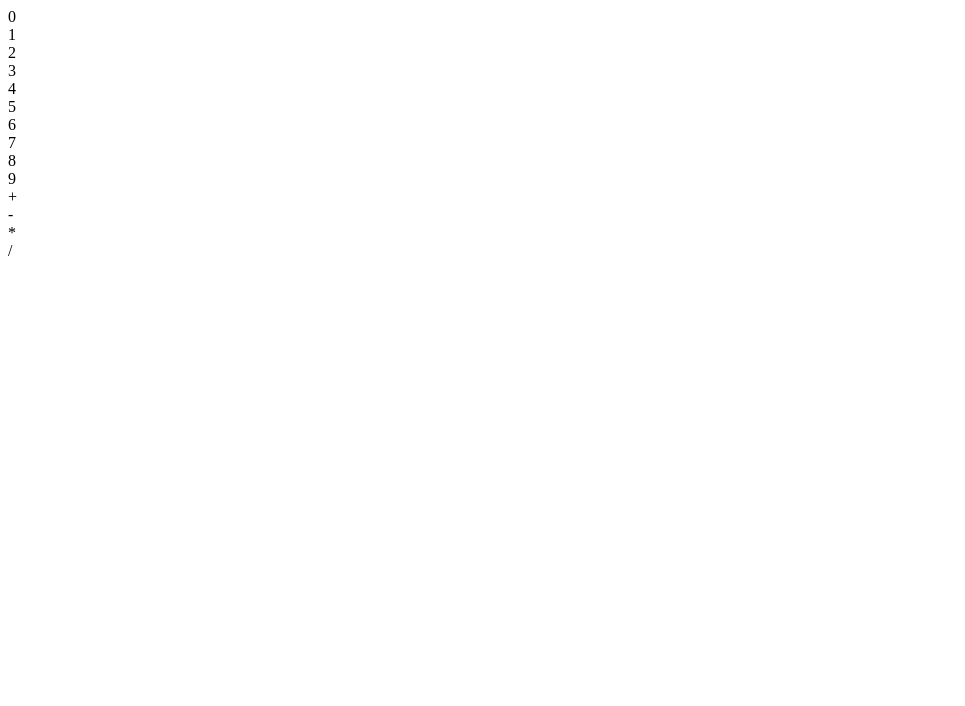
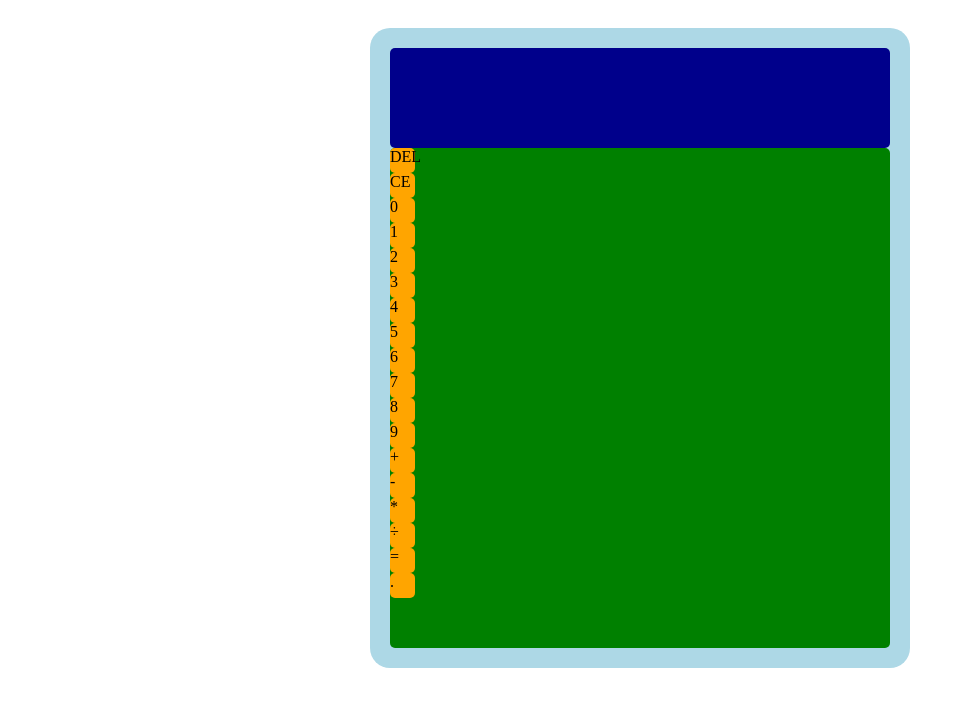
Before and after one commit to daniel-yili-ye/calculator, a plain HTML site: page index.html in a window 1280 px wide. Shown: the whole page, without its empty margins (0-965 px from the left). Drawn offline with Linux system fonts and the light colour scheme.

Commit message:
flexbox magic

```diff
--- a/index.html
+++ b/index.html
@@ -1,7 +1,7 @@
 <html lang="en">
 
 <head>
-  <link rel="styesheet" href="style.css" />
+  <link rel="stylesheet" href="style.css" />
   <title>Calculator</title>
 </head>
 
@@ -9,6 +9,8 @@
   <div id="frame">
     <div id="screen"></div>
     <div id="button-container">
+      <div class="button">DEL</div>
+      <div class="button">CE</div>
       <div class="button">0</div>
       <div class="button">1</div>
       <div class="button">2</div>
@@ -22,7 +24,9 @@
       <div class="button">+</div>
       <div class="button">-</div>
       <div class="button">*</div>
-      <div class="button">/</div>
+      <div class="button">÷</div>
+      <div class="button">=</div>
+      <div class="button">.</div>
     </div>
   </div>
   <script src="script.js"></script>
--- a/style.css
+++ b/style.css
@@ -1,15 +1,36 @@
+body {
+    display: flex;
+    justify-content: center;
+}
+
 #frame {
-    display: flex;
+    background-color: lightblue;
+    width: 500px;
+    height: 600px;
+    border-radius: 20px;
+    padding: 20px;
+    margin: 20px auto;
 }
 
 #screen {
+    width: 500px;
+    height: 100px;
+    background-color: darkblue;
+}
+
+#button-container {
+    width: 500px;
+    height: 500px;
+    background-color: green;
+}
+
+.button {
+    width: 25px;
+    height: 25px;
+    background-color: orange;
 
 }
 
-#button-container {
-
+#screen, #button-container, .button {
+    border-radius: 5px;
 }
-
-.button {
-
-}
```
